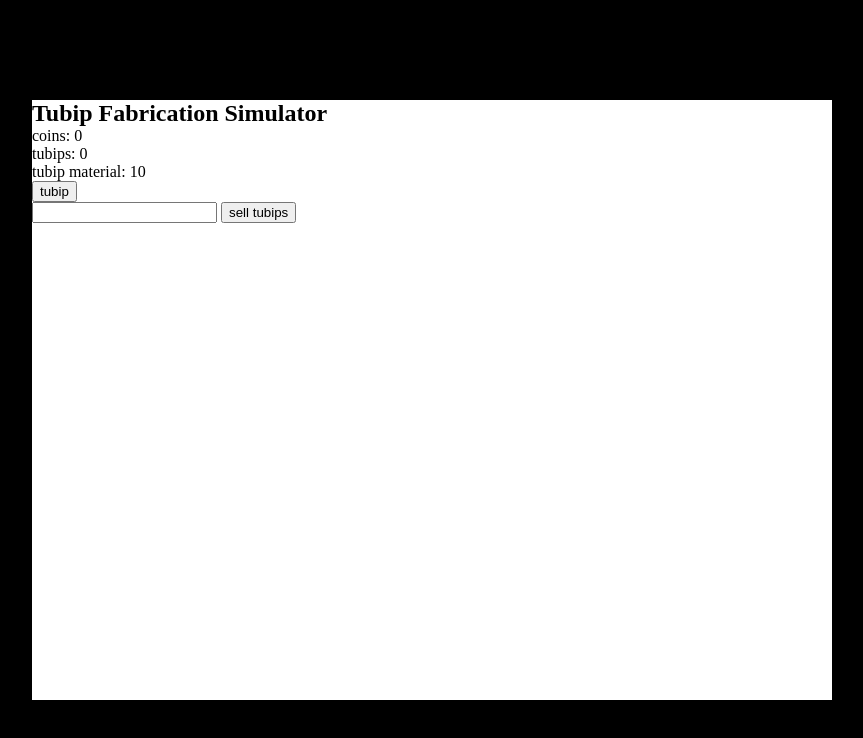
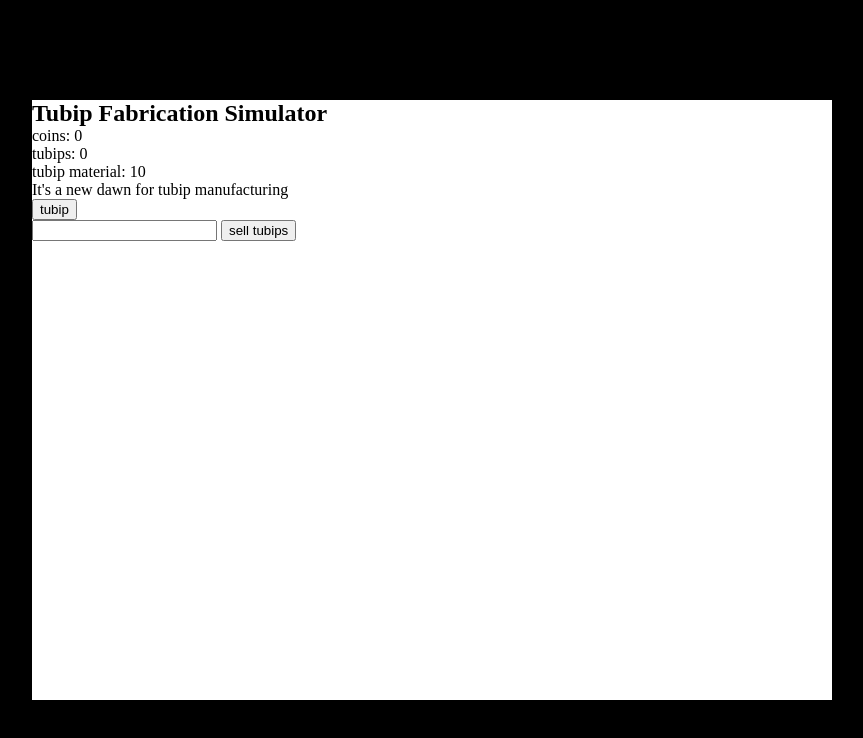
Before and after one commit to hs7t/tubip-fabrication-simulator, a Svelte app: page / in a window 1280 px wide. Shown: the top 738 px of the page, without its empty margins (208-1071 px from the left). Built offline with nearby package versions, Linux system fonts and the light colour scheme.

Commit message:
add default headline

```diff
--- a/src/news.svelte.js
+++ b/src/news.svelte.js
@@ -1,4 +1,6 @@
-export let currentHeadline = $state({ text: undefined });
+export let currentHeadline = $state({
+  text: "It's a new dawn for tubip manufacturing",
+});
 
 let genericHeadlines = [
   {
```
